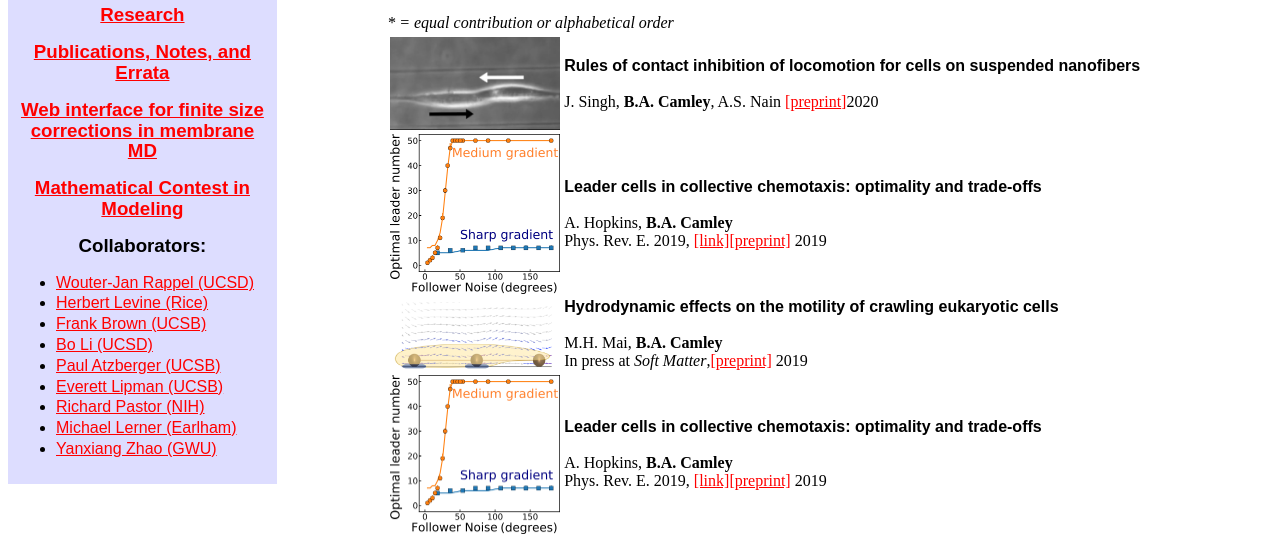
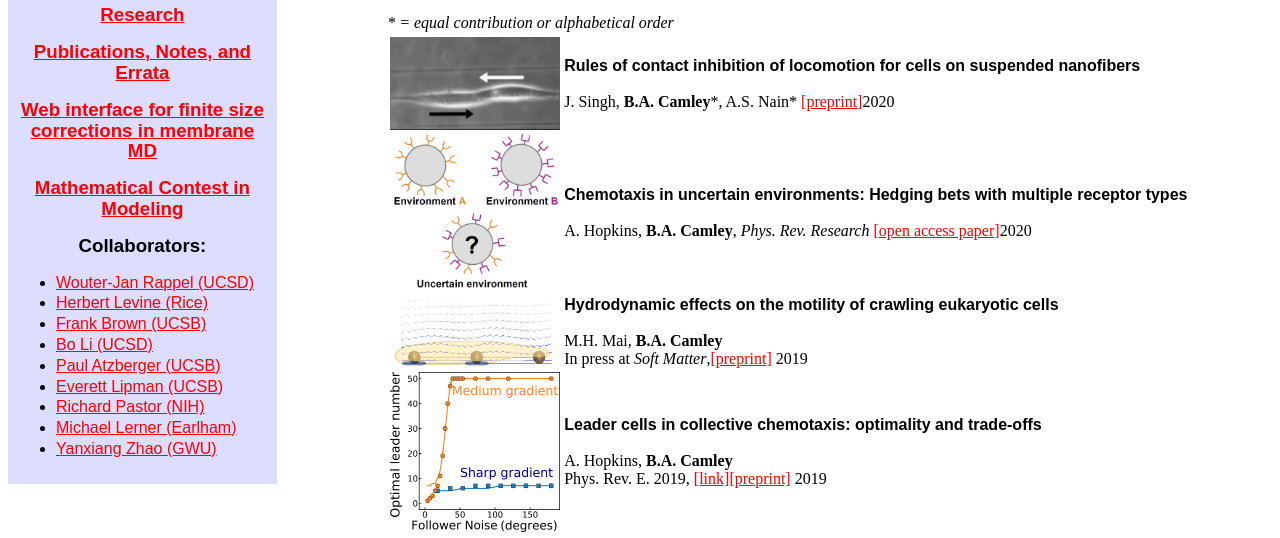
Before and after one commit to bcamley/bcamley.github.io, a plain HTML site: page publications.html in a window 1280 px wide. Shown: the part 254-792 px from the top of the page. Drawn offline with Linux system fonts and the light colour scheme.

Commit message:
Added Austin second paper to pubs
Added hedging

```diff
--- a/publications.html
+++ b/publications.html
@@ -52,10 +52,11 @@
 <i>* = equal contribution or alphabetical order</i>
 <table>
   <td><img src = "images/spindle-div-icon.png" width=170></td><td><h4 class = "cap">Rules of contact inhibition of locomotion for cells on suspended nanofibers
-</h4><br>J. Singh, <b>B.A. Camley</b>, A.S. Nain <a href = "https://doi.org/10.1101/2020.05.28.122218">[preprint]</a>2020 </td>
+</h4><br>J. Singh, <b>B.A. Camley</b>*, A.S. Nain* <a href = "https://doi.org/10.1101/2020.05.28.122218">[preprint]</a>2020 </td>
   </tr>
-  <td><img src = "leaders.png" width=170></td><td><h4 class = "cap">Leader cells in collective chemotaxis: optimality and trade-offs</h4><br>A. Hopkins, <b>B.A. Camley</b> <br> Phys. Rev. E. 2019, <a href = "https://doi.org/10.1103/PhysRevE.100.032417">[link]</a><a href = "https://doi.org/10.1101/642157 ">[preprint]</a> 2019</td>
-</tr>
+    <td><img src = "images/hopkins_camley_hedging_key_figure.png" width=170></td><td><h4 class = "cap">Chemotaxis in uncertain environments: Hedging bets with multiple receptor types
+  </h4><br>A. Hopkins, <b>B.A. Camley</b>, <i>Phys. Rev. Research</i> <a href = "https://doi.org/10.1103/PhysRevResearch.2.043146">[open access paper]</a>2020 </td>
+  </tr>
 <td><img src = "melissa_summary_figure.png" width=170></td><td><h4 class = "cap">Hydrodynamic effects on the motility of crawling eukaryotic cells</h4><br>M.H. Mai, <b>B.A. Camley</b> <br> In press at <i>Soft Matter</i>,<a href = "https://arxiv.org/abs/1908.11374">[preprint]</a> 2019</td>
   </tr>
   <td><img src = "leaders.png" width=170></td><td><h4 class = "cap">Leader cells in collective chemotaxis: optimality and trade-offs</h4><br>A. Hopkins, <b>B.A. Camley</b> <br> Phys. Rev. E. 2019, <a href = "https://doi.org/10.1103/PhysRevE.100.032417">[link]</a><a href = "https://doi.org/10.1101/642157 ">[preprint]</a> 2019</td>
```
